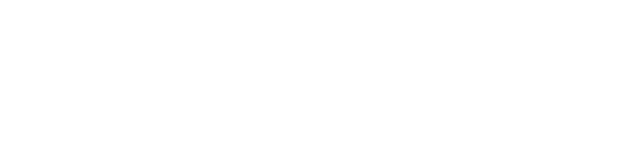
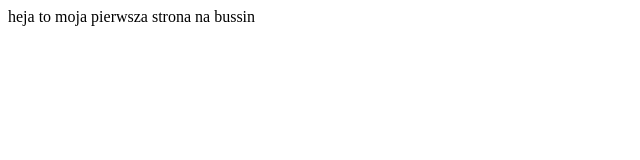
Before and after one commit to pprml/test-buss, a plain HTML site: page main.html in a window 1280 px wide. Shown: the whole page, without its empty margins (0-640 px from the left). Drawn offline with Linux system fonts and the light colour scheme.

Commit message:
Update main.html

```diff
--- a/main.html
+++ b/main.html
@@ -1,4 +1,6 @@
 <head>
+  <title>test</title>
 </head>
 <body>
+  heja to moja pierwsza strona na bussin
 </body>
```
